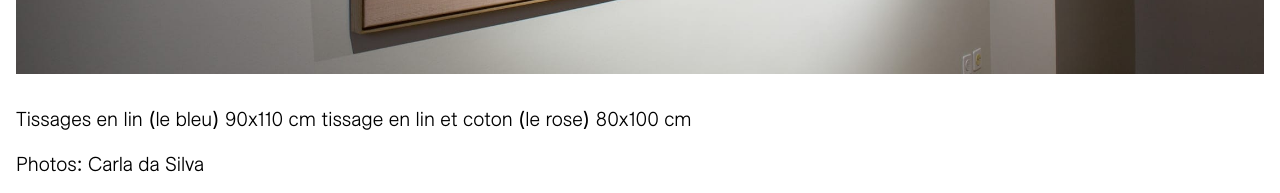
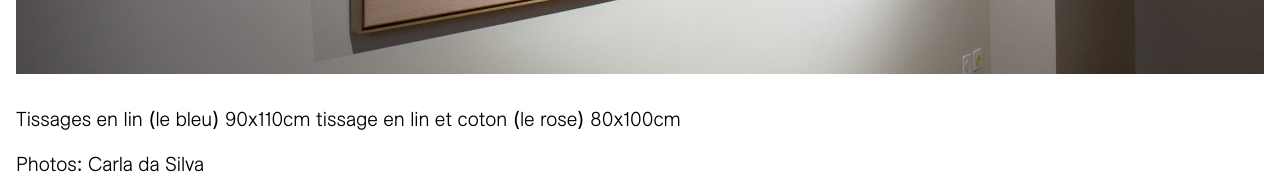
Before and after one commit to larucheio/vanessariera.ch, a Jekyll site: the page built from porter/index.html, in a window 1280 px wide and 1239 px high. Shown: the part 1043-1236 px from the top of the window. Built offline with Jekyll 4.4.1, drawn with Linux system fonts in a browser that asks for light colours.

Commit message:
Adjustments

```diff
--- a/expositions/index.html
+++ b/expositions/index.html
@@ -44,6 +44,7 @@ title: "Expositions"
 <section>
   <h1>Médiations</h1>
   <ul style="padding-left: 0; list-style-type: none;">
+    <li>2022 Un grigri qui me suit, École et culture</li>
     <li>2020 Cocons, Fondation Martin Bodmer, Cologny</li>
     <li>2020 300 kits, Jean Dubuffet un barbare en Europe, Musée d’ethnographie de Genève</li>
     <li>2019 Le secret, nuit internationale des musées, Fondation Martin Bodmer, Cologny</li>
--- a/la-peau-d-emma/index.html
+++ b/la-peau-d-emma/index.html
@@ -10,7 +10,7 @@ title: "La peau d'Emma"
   <img src="/assets/img/la-peau-d-emma/la-peau-d-emma-2.jpg" alt="La peau d'Emma" class="work-detail__image" loading="lazy">
 
   <p>
-    Série de 10 tableaux. Soie, fil de coton, argent 25x30 cm
+    Série de 10 tableaux. Soie, fil de coton, argent 25x30cm
   </p>
 
   <p>
--- a/noor/index.html
+++ b/noor/index.html
@@ -10,7 +10,7 @@ title: "Noor"
   <img src="/assets/img/noor/noor-2.jpg" alt="Noor" class="work-detail__image" loading="lazy">
 
   <p>
-    Tissage en textiles récupérés et fils de bijouterie 90x110 cm
+    Tissage en textiles récupérés et fils de bijouterie 90x110cm
   </p>
 
   <p>
--- a/porter/index.html
+++ b/porter/index.html
@@ -9,7 +9,7 @@ title: "Porter I & II"
   <img src="/assets/img/porter/porter.jpg" alt="Porter I & II" class="work-detail__image" loading="lazy">
 
   <p>
-    Tissages en lin (le bleu) 90x110 cm tissage en lin et coton (le rose) 80x100 cm
+    Tissages en lin (le bleu) 90x110cm tissage en lin et coton (le rose) 80x100cm
   </p>
 
   <p>
--- a/s-accrocher/index.html
+++ b/s-accrocher/index.html
@@ -10,7 +10,7 @@ title: "S'accrocher"
   <img src="/assets/img/s-accrocher/s-accrocher-2.jpg" alt="S'accrocher" class="work-detail__image" loading="lazy">
 
   <p>
-    Tissage en textiles récupérés, grillage, bois 176cmx110cm, La Comédie de Genève
+    Tissage en textiles récupérés, grillage, bois 176x110cm, La Comédie de Genève
   </p>
 
   <p>
--- a/trophees/index.html
+++ b/trophees/index.html
@@ -10,7 +10,7 @@ title: "Trophées"
   <img src="/assets/img/trophees/trophees-2.jpg" alt="Trophées" class="work-detail__image" loading="lazy">
 
   <p>
-    Sculptures-trophées bois flotté, coton, pierres semi-précieuses, or, 25x6 cm, festival Filmar en America latina
+    Sculptures-trophées bois flotté, coton, pierres semi-précieuses, or, 25x6cm, festival Filmar en America latina
   </p>
 
   <p>
```
